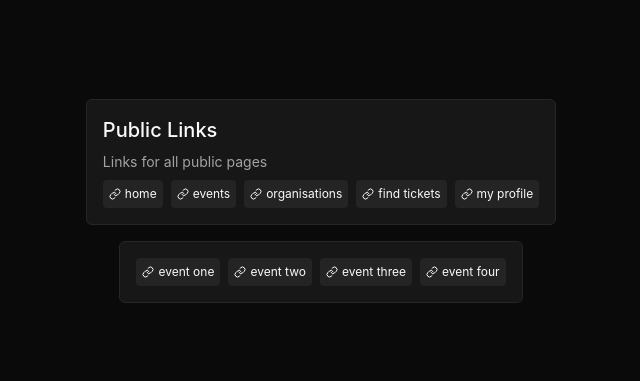
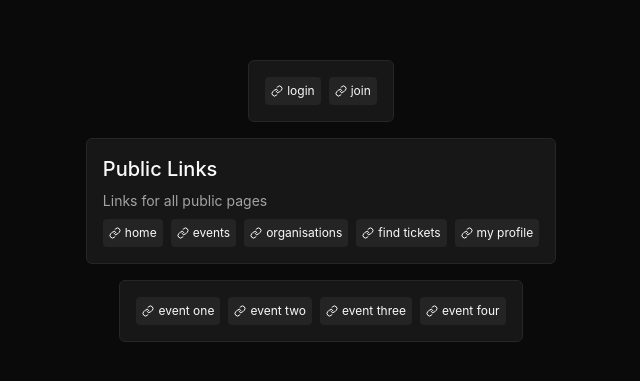
Before and after one commit to delmac-dev/event-management-app, a Next.js app: page /events in a window 1280 px wide. Shown: the part 199-580 px from the top of the page, without its empty margins (319-959 px from the left). Built offline with nearby package versions, Linux system fonts and the light colour scheme.

Commit message:
made edit to auth links

```diff
--- a/app/(public)/layout.tsx
+++ b/app/(public)/layout.tsx
@@ -1,5 +1,5 @@
-import { StarterHeader, StarterProps } from "@/components/starter";
-import { _events, _home, _organisations, _profile, _tickets } from "@/lib/routes";
+import { LinksProp, StarterHeader, StarterLink, StarterProps } from "@/components/starter";
+import { _events, _home, _join, _login, _organisations, _profile, _tickets } from "@/lib/routes";
 
 const data: StarterProps = {
   title: "Public Links",
@@ -13,9 +13,15 @@ const data: StarterProps = {
   ]
 };
 
+const authLink:LinksProp[] = [
+  {name: "login", link: _login},
+  {name: "join", link: _join},
+]
+
 export default function Layout({children}: {children: React.ReactNode}) {
   return (
     <>
+      <StarterLink links={authLink} isPrimary />
       <StarterHeader {...data} />
       { children }
     </>
--- /dev/null
+++ b/app/auth/layout.tsx
@@ -0,0 +1,20 @@
+import { StarterHeader, StarterProps } from "@/components/starter";
+import { _join, _login } from "@/lib/routes";
+
+const data: StarterProps = {
+  title: "Auth Links",
+  description: "Links for all auth neccessay pages",
+  links: [
+    {name: "login", link: _login},
+    {name: "join", link: _join},
+  ]
+};
+
+export default function Layout({children}: {children: React.ReactNode}) {
+  return (
+    <>
+      <StarterHeader {...data} />
+      { children }
+    </>
+  );
+}
--- a/lib/routes.ts
+++ b/lib/routes.ts
@@ -1,7 +1,7 @@
 
 // auth
 export const _login = '/auth/login';
-export const _signUp = '/auth/join';
+export const _join = '/auth/join';
 
 // public
 export const _home = '/';
@@ -38,5 +38,5 @@ export const _dashboardSettings = `${_dashboard}/settings`;
 // company
 export const _company = '/company';
 export const _contactUs = '/contact-us';
-export const _Terms = '/terms';
+export const _terms = '/terms';
 export const _privacy = '/privacy';
```
Lines whose indentation alone changed are shown as unchanged.
